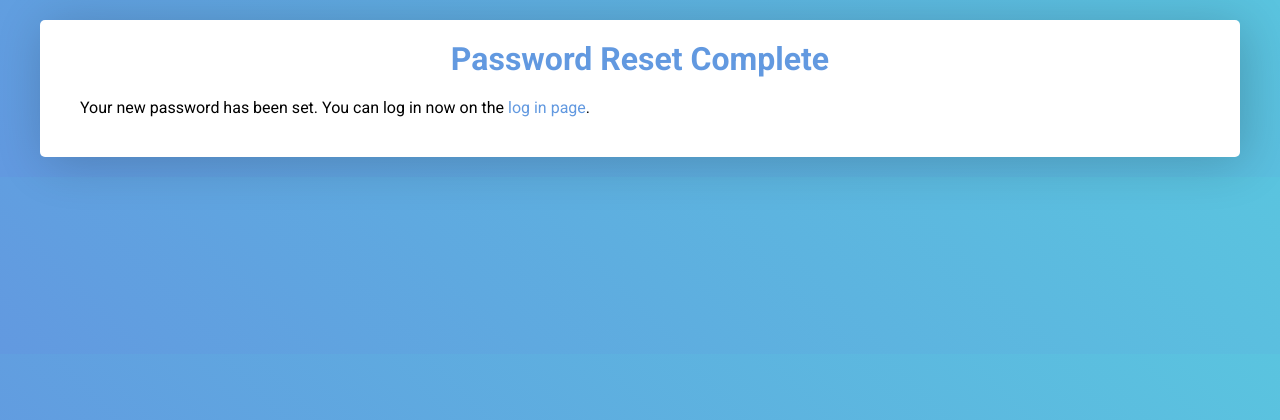
After one commit to NguyenKhoa-dev/DACS_ChatApp_P2, a Django app: a page that uses chat/templates/registration/pwd_reset_base.html in a window 1280 px wide. The commit adds this page. Shown: the top 420 px of the page. Run offline with Django 3.2, Linux system fonts and the light colour scheme.

Commit message:
Khoa Push

```diff
--- /dev/null
+++ b/chat/static/css/reset-pwd.css
@@ -0,0 +1,79 @@
+@import url('https://fonts.googleapis.com/css2?family=Roboto:ital,wght@0,100;0,300;0,400;0,500;0,700;0,900;1,100;1,300;1,400;1,500;1,700;1,900&display=swap');
+
+* {
+    margin: 0;
+    padding: 0;
+    box-sizing: border-box;
+    font-family: 'Roboto', sans-serif;
+}
+
+:root {
+    --blue: #6299e0;
+    --lightBlue: #5ac4df;
+    --white: #fff;
+    --shadow: rgb(0, 0, 0, 0.2);
+    --red: #e10d16;
+}
+
+p {
+    margin-bottom: 20px;
+}
+
+input[type = 'email'], input[type = 'password'] {
+    width: 200px;
+    height: 25px;
+    outline: none;
+    text-indent: 5px;
+}
+
+input[type = 'submit'] {
+    padding: 10px 20px;
+    cursor: pointer;
+    background: linear-gradient(45deg, var(--blue), var(--lightBlue));
+    border: none;
+    outline: none;
+    border-radius: 5px;
+    color: var(--white);
+    font-weight: bold;
+}
+
+input[type = 'submit']:hover {
+    background: linear-gradient(45deg, var(--lightBlue), var(--blue));
+    transition: linear 0.2s;
+}
+
+a.go-home {
+    color: var(--blue);
+    text-decoration: none;
+}
+
+a.go-home:hover  {
+    font-weight: bold;
+    text-decoration: underline;
+}
+
+body {
+    width: 100%;
+    background: linear-gradient(45deg, var(--blue), var(--lightBlue));
+}
+
+body .reset_pwd_content {
+    margin: 20px 40px;
+    padding: 20px 40px;
+    background-color: var(--white);
+    border-radius: 5px;
+    box-shadow: 5px 5px 50px var(--shadow);
+}
+
+body .reset_pwd_content h1 {
+    text-align: center;
+    color: var(--blue);
+    text-transform: capitalize;
+    margin-bottom: 20px;
+}
+
+body .reset_pwd_content ul {
+    box-sizing: content-box;
+    padding-left: 40px;
+    color: var(--red);
+}
--- /dev/null
+++ b/chat/templates/registration/password_reset_complete.html
@@ -0,0 +1,9 @@
+{% extends "registration/pwd_reset_base.html" %}
+
+{% block title %}<h1>Password reset complete</h1>{% endblock %}
+
+{% block content %}
+
+<p>Your new password has been set. You can log in now on the <a class="go-home" href="{% url 'Chat:user' %}">log in page</a>.</p>
+
+{% endblock %}
--- /dev/null
+++ b/chat/templates/registration/pwd_reset_base.html
@@ -0,0 +1,17 @@
+<!DOCTYPE html>
+<html lang="en">
+<head>
+    {% load static %}
+    <meta charset="UTF-8">
+    <meta http-equiv="X-UA-Compatible" content="IE=edge">
+    <meta name="viewport" content="width=device-width, initial-scale=1.0">
+    <link rel="stylesheet" href="{% static 'css/reset-pwd.css' %}">
+    <title>Forgot Password</title>
+</head>
+<body>
+    <div class="reset_pwd_content">
+        {% block title %}{% endblock %}
+        {% block content %}{% endblock %}
+    </div>
+</body>
+</html>
--- a/chat/templates/user/User.html
+++ b/chat/templates/user/User.html
@@ -32,7 +32,7 @@
             </div>
             <input type="submit" name="Login" value="Login" class="btnLogin">
             <div class="query">
-                <p>Forgot <a href="#">Password</a>?</p>
+                <p>Forgot <a href="{% url 'reset_password' %}">Password</a>?</p>
                 <p>Create an <span id="sign-up">Account</span>?</p>
             </div>
 
--- a/chatty/urls.py
+++ b/chatty/urls.py
@@ -17,10 +17,13 @@ from django.contrib import admin
 from django.urls import path,include
 from django.conf.urls.static import static
 from django.conf import settings
+from django.contrib.auth import views as auth_views
 
 urlpatterns = [
     path('admin/', admin.site.urls),
-    path('',include('chat.urls'))
+    path('',include('chat.urls')),
+    path('reset_password/', auth_views.PasswordResetView.as_view(template_name='registration/password_reset.html'), name='reset_password'),
+    path('', include('django.contrib.auth.urls'))
 ]
 
 if settings.DEBUG:
```
Also changed, not shown: chat/templates/registration/password_reset.html (added, +13 -0 lines), chat/templates/registration/password_reset_confirm.html (added, +17 -0 lines), chat/templates/registration/password_reset_done.html (added, +7 -0 lines), chatty/settings.py (+9 -1 lines), db.sqlite3, imgs/users/1-XxUKnqmBJ2CIP1kWCCYQ2w.jpeg (deleted), imgs/users/Avata_IJIxGpm.jpg (added).
